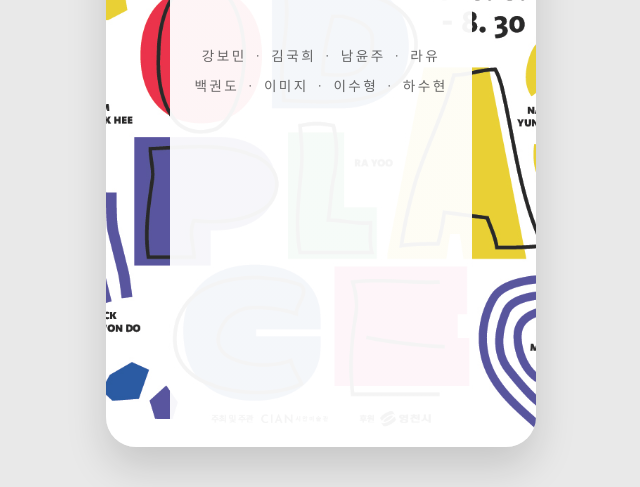
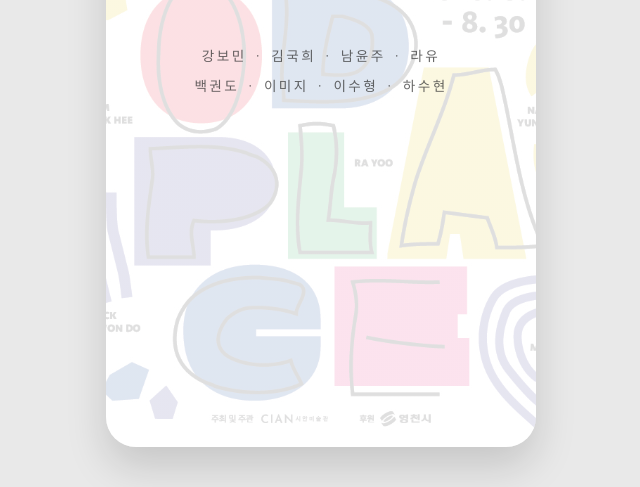
Before and after one commit to ehgud110-lang/Good-Place, a plain HTML site: page index.html in a window 1280 px wide. Shown: the part 313-800 px from the top of the page, without its empty margins (319-959 px from the left). Drawn offline with Linux system fonts and the light colour scheme.

Commit message:
Add files via upload

```diff
--- a/index.html
+++ b/index.html
@@ -36,15 +36,10 @@
             overflow-x: hidden;
             overflow-y: auto;
 
-            /* 기존 포스터 이미지와 그라데이션 복구 */
+            /* 수정된 부분: 화면 전체에 균일한 85% 불투명도의 흰색을 덮음 */
             background-image: linear-gradient(
-                                to right,
-                                rgba(255, 255, 255, 0) 0%,
-                                rgba(255, 255, 255, 0) 15%,
-                                rgba(255, 255, 255, 0.95) 15%,
-                                rgba(255, 255, 255, 0.95) 85%,
-                                rgba(255, 255, 255, 0) 85%,
-                                rgba(255, 255, 255, 0) 100%
+                                rgba(255, 255, 255, 0.85),
+                                rgba(255, 255, 255, 0.85)
                               ),
                               url('포스터.jpg');
             background-size: cover;
@@ -67,19 +62,19 @@
             z-index: 2;
             text-align: center;
             color: #2d2926;
-            padding: 0 5%; /* 고정 픽셀 대신 비율 패딩 적용 */
+            padding: 0 5%;
             width: 100%;
         }
 
         .hero-content p.date {
-            font-size: clamp(0.9rem, 3vw, 1rem); /* 화면이 작아지면 폰트도 유연하게 축소 */
+            font-size: clamp(0.9rem, 3vw, 1rem);
             letter-spacing: 0.5rem;
             margin-bottom: 20px;
             font-weight: 700;
             color: #000;
         }
 
-        /* GOOD PLACE 제목 (화면 너비에 맞춰 자동 조절) */
+        /* GOOD PLACE 제목 */
         .hero-content h1 {
             font-size: clamp(1.8rem, 7vw, 2.4rem);
             letter-spacing: 0.3rem;
@@ -94,14 +89,14 @@
         .hero-countdown {
             display: flex;
             justify-content: center;
-            gap: clamp(8px, 3vw, 15px); /* 화면이 좁으면 간격도 자동으로 줄어듦 */
+            gap: clamp(8px, 3vw, 15px);
             margin-top: 20px;
             margin-bottom: 35px;
         }
 
         .time-box {
             text-align: center;
-            flex: 1; /* 박스들이 좁은 화면에서도 균일한 비율로 쪼개짐 */
+            flex: 1;
             max-width: 70px;
         }
 
@@ -121,7 +116,7 @@
             font-weight: bold;
         }
 
-        /* 작가 라인업 리스트 (4명씩 2줄 유지) */
+        /* 작가 라인업 리스트 */
         .artist-list {
             font-size: clamp(0.75rem, 2.5vw, 0.85rem);
             letter-spacing: 0.15rem;
@@ -140,15 +135,14 @@
         }
 
         /* --- 3. PC 화면 전용 스타일 (미디어 쿼리) --- */
-        /* 화면 가로가 500px 이상인 기기(태블릿, 노트북 등)에서만 아래 코드가 덮어씌워짐 */
         @media (min-width: 500px) {
             #mobile-wrap {
-                max-width: 430px; /* 휴대폰 최대 너비로 제한 */
+                max-width: 430px;
                 min-height: auto;
-                height: 90vh; /* PC 화면 위아래로 약간의 여백 생성 */
-                max-height: 900px; /* 너무 길어지지 않게 제한 */
-                border-radius: 30px; /* 휴대폰처럼 모서리를 둥글게 */
-                box-shadow: 0 20px 40px rgba(0,0,0,0.15); /* 입체감 있는 그림자 */
+                height: 90vh;
+                max-height: 900px;
+                border-radius: 30px;
+                box-shadow: 0 20px 40px rgba(0,0,0,0.15);
             }
         }
     </style>
```
